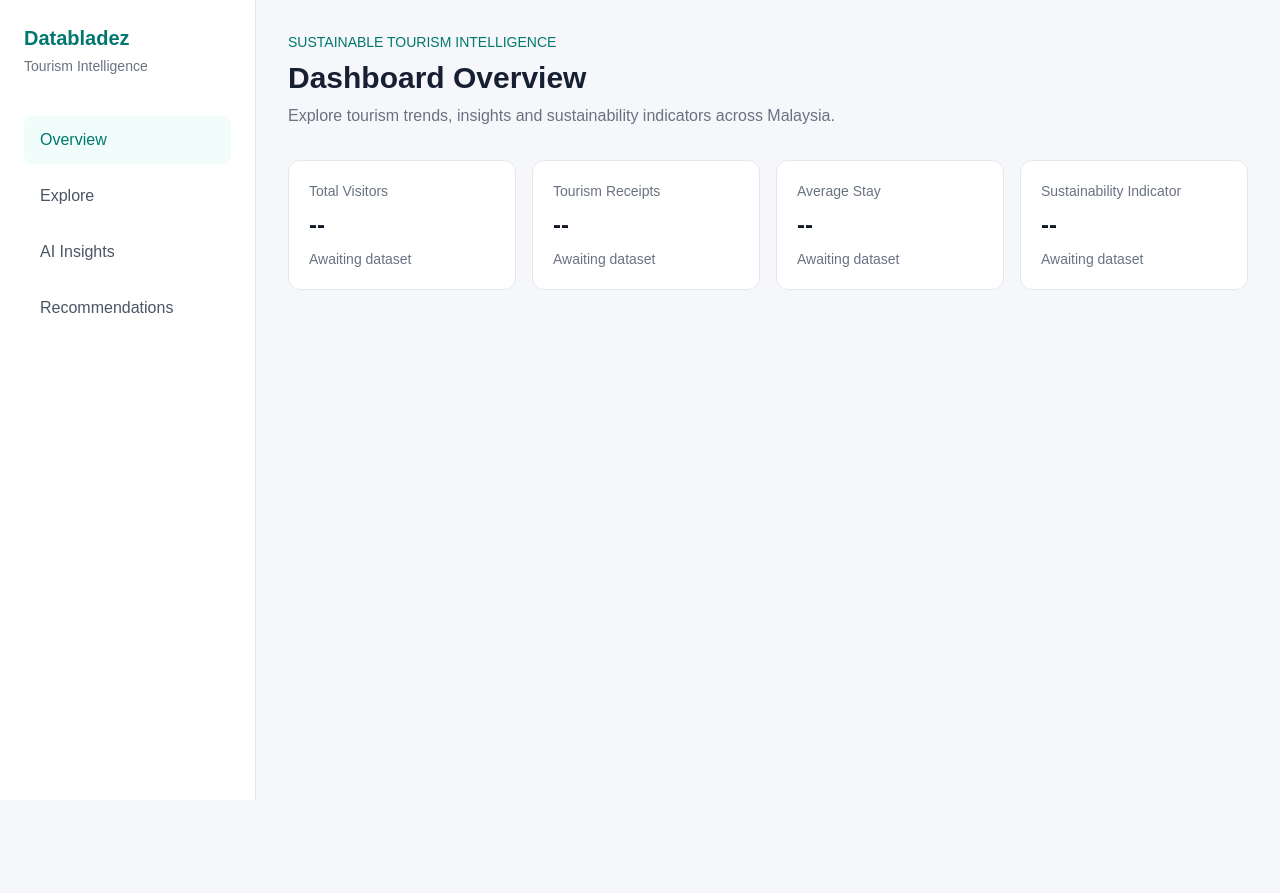
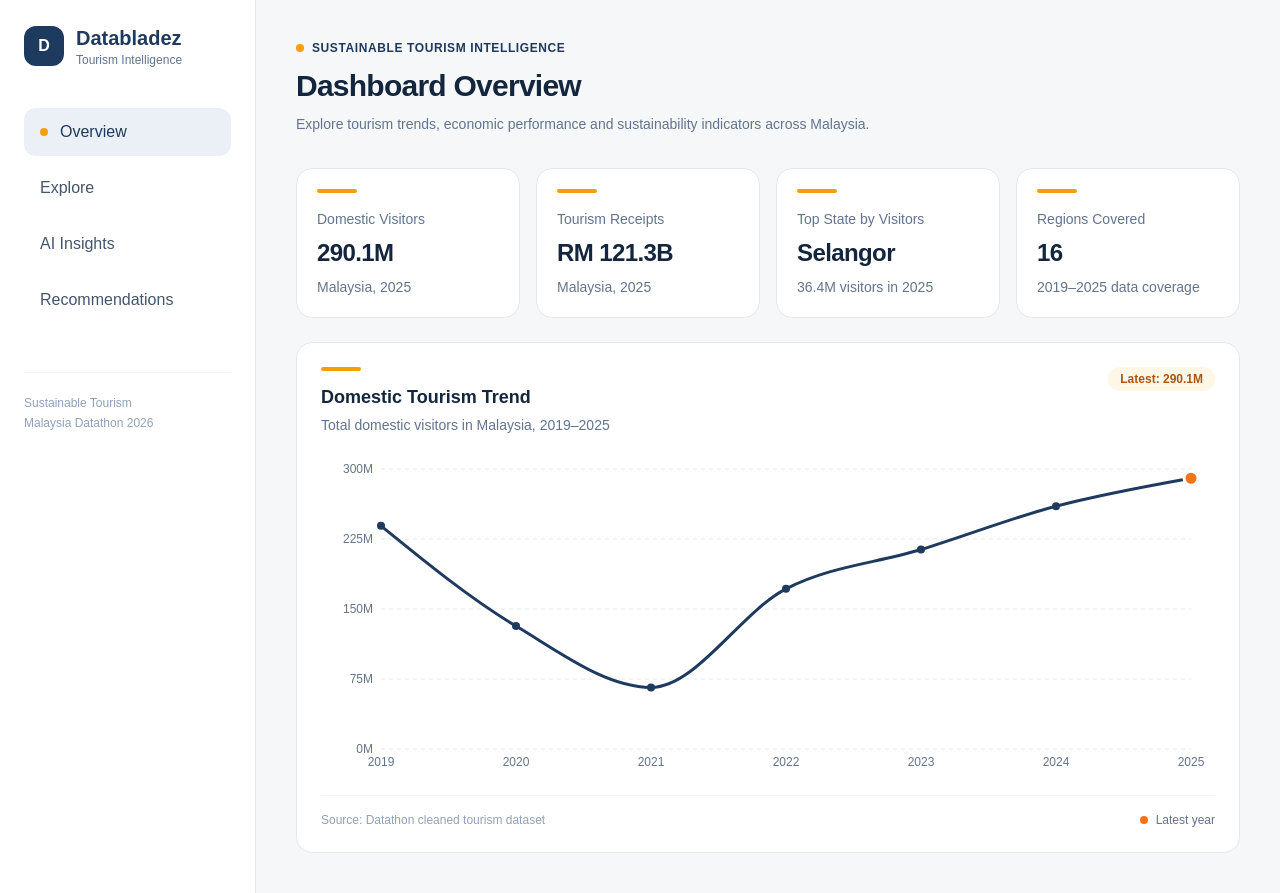
Before and after one commit to Nadsyuhamus/Databladez_Tourism, a Next.js app: page / in a window 1280 px wide. Before the commit the page ends 800 px from the top, so only its background shows below. Built offline with nearby package versions, Linux system fonts and the light colour scheme.

Commit message:
Add tourism trend chart and dashboard design system

```diff
--- a/app/globals.css
+++ b/app/globals.css
@@ -1,13 +1,22 @@
 @import "tailwindcss";
 
 :root {
-  --background: #f5f7fa;
-  --foreground: #172033;
-  --primary: #0f766e;
-  --primary-dark: #115e59;
+  --background: #f6f7f9;
+  --foreground: #0f172a;
+
+  --primary: #1e3a5f;
+  --primary-dark: #14263d;
+  --primary-light: #eaf0f6;
+
+  --accent: #f59e0b;
+  --accent-strong: #f97316;
+  --accent-light: #fff7e6;
+
   --card: #ffffff;
-  --border: #e5e7eb;
+  --border: #e2e8f0;
+
   --muted: #64748b;
+  --muted-light: #94a3b8;
 }
 
 * {
@@ -20,8 +29,17 @@ body {
   padding: 0;
 }
 
+html {
+  background: var(--background);
+}
+
 body {
   background: var(--background);
   color: var(--foreground);
   font-family: Arial, Helvetica, sans-serif;
 }
+
+::selection {
+  background: #fde68a;
+  color: #14263d;
+}
--- a/app/page.tsx
+++ b/app/page.tsx
@@ -1,53 +1,160 @@
+import fs from "fs";
+import path from "path";
+import Papa from "papaparse";
+
 import Sidebar from "@/components/Sidebar";
 import KpiCard from "@/components/KpiCard";
+import TourismTrendChart from "@/components/TourismTrendChart";
+
+import summaryMetrics from "@/datathon_final_package/summary_metrics.json";
+
+type TourismTrendRow = {
+  state: string;
+  year: string;
+  domestic_visitors_000: string;
+  tourism_receipts_rm_million: string;
+  tourism_growth_pct: string;
+  tourism_value_growth_pct: string;
+  tourism_intensity: string;
+  google_search_interest: string;
+  search_interest_growth_pct: string;
+};
 
 export default function Home() {
+  // KPI DATA
+
+  const totalVisitors =
+    summaryMetrics.total_domestic_visitors_000_latest * 1000;
+
+  const totalVisitorsDisplay = `${(
+    totalVisitors / 1_000_000
+  ).toFixed(1)}M`;
+
+  const tourismReceipts =
+    summaryMetrics.total_tourism_receipts_rm_million_latest;
+
+  const tourismReceiptsDisplay = `RM ${(
+    tourismReceipts / 1000
+  ).toFixed(1)}B`;
+
+  const topStateVisitors =
+    summaryMetrics.top_state_visitors_000_latest * 1000;
+
+  const topStateVisitorsDisplay = `${(
+    topStateVisitors / 1_000_000
+  ).toFixed(1)}M`;
+
+  // CSV DATA
+
+  const csvPath = path.join(
+    process.cwd(),
+    "datathon_final_package",
+    "chart_data",
+    "tourism_trend.csv"
+  );
+
+  const csvFile = fs.readFileSync(csvPath, "utf8");
+
+  const parsed = Papa.parse<TourismTrendRow>(csvFile, {
+    header: true,
+    skipEmptyLines: true,
+  });
+
+  const yearlyVisitors = new Map<number, number>();
+
+  parsed.data.forEach((row) => {
+    const year = Number(row.year);
+    const visitorsThousand = Number(
+      row.domestic_visitors_000
+    );
+
+    if (
+      !Number.isFinite(year) ||
+      !Number.isFinite(visitorsThousand)
+    ) {
+      return;
+    }
+
+    const currentTotal =
+      yearlyVisitors.get(year) ?? 0;
+
+    yearlyVisitors.set(
+      year,
+      currentTotal + visitorsThousand
+    );
+  });
+
+  const tourismTrendData = Array.from(
+    yearlyVisitors.entries()
+  )
+    .sort(([yearA], [yearB]) => yearA - yearB)
+    .map(([year, visitorsThousand]) => ({
+      year,
+      visitors: Number(
+        (visitorsThousand / 1000).toFixed(1)
+      ),
+    }));
+
   return (
-    <div className="flex min-h-screen">
-
+    <div className="flex min-h-screen bg-[#F6F7F9]">
       <Sidebar />
 
-      <main className="flex-1 p-8">
-        <p className="text-sm font-medium text-teal-700">
-          SUSTAINABLE TOURISM INTELLIGENCE
-        </p>
+      <main className="min-w-0 flex-1 p-8 lg:p-10">
+        {/* PAGE HEADER */}
 
-        <h2 className="mt-2 text-3xl font-bold">
-          Dashboard Overview
-        </h2>
+        <div className="mb-8">
+          <div className="mb-3 flex items-center gap-2">
+            <span className="h-2 w-2 rounded-full bg-[#F59E0B]" />
 
-        <p className="mt-2 text-gray-500">
-          Explore tourism trends, insights and sustainability indicators
-          across Malaysia.
-        </p>
+            <p className="text-xs font-bold tracking-wider text-[#1E3A5F]">
+              SUSTAINABLE TOURISM INTELLIGENCE
+            </p>
+          </div>
 
-        <div className="mt-8 grid grid-cols-1 gap-4 md:grid-cols-2 lg:grid-cols-4">
+          <h2 className="text-3xl font-bold tracking-tight text-[#14263D]">
+            Dashboard Overview
+          </h2>
+
+          <p className="mt-2 max-w-2xl text-sm leading-6 text-slate-500">
+            Explore tourism trends, economic performance and
+            sustainability indicators across Malaysia.
+          </p>
+        </div>
+
+        {/* KPI CARDS */}
+
+        <div className="grid grid-cols-1 gap-4 md:grid-cols-2 xl:grid-cols-4">
           <KpiCard
-            title="Total Visitors"
-            value="--"
-            description="Awaiting dataset"
+            title="Domestic Visitors"
+            value={totalVisitorsDisplay}
+            description={`Malaysia, ${summaryMetrics.latest_year}`}
           />
 
           <KpiCard
             title="Tourism Receipts"
-            value="--"
-            description="Awaiting dataset"
+            value={tourismReceiptsDisplay}
+            description={`Malaysia, ${summaryMetrics.latest_year}`}
           />
 
           <KpiCard
-            title="Average Stay"
-            value="--"
-            description="Awaiting dataset"
+            title="Top State by Visitors"
+            value={summaryMetrics.top_state_by_visitors_latest}
+            description={`${topStateVisitorsDisplay} visitors in ${summaryMetrics.latest_year}`}
           />
 
           <KpiCard
-            title="Sustainability Indicator"
-            value="--"
-            description="Awaiting dataset"
+            title="Regions Covered"
+            value={summaryMetrics.state_count.toString()}
+            description={`${summaryMetrics.year_min}–${summaryMetrics.year_max} data coverage`}
           />
         </div>
+
+        {/* CHART */}
+
+        <div className="mt-6">
+          <TourismTrendChart data={tourismTrendData} />
+        </div>
       </main>
-
     </div>
   );
 }
--- a/components/KpiCard.tsx
+++ b/components/KpiCard.tsx
@@ -10,14 +10,18 @@ export default function KpiCard({
   description,
 }: KpiCardProps) {
   return (
-    <div className="rounded-xl border border-gray-200 bg-white p-5">
-      <p className="text-sm text-gray-500">{title}</p>
+    <div className="group rounded-2xl border border-slate-200 bg-white p-5 transition duration-200 hover:-translate-y-1 hover:shadow-md">
+      <div className="mb-4 h-1 w-10 rounded-full bg-[#F59E0B]" />
 
-      <p className="mt-2 text-2xl font-bold text-gray-900">
+      <p className="text-sm font-medium text-slate-500">
+        {title}
+      </p>
+
+      <p className="mt-2 text-2xl font-bold tracking-tight text-[#14263D]">
         {value}
       </p>
 
-      <p className="mt-2 text-sm text-gray-500">
+      <p className="mt-2 text-sm text-slate-500">
         {description}
       </p>
     </div>
--- a/components/Sidebar.tsx
+++ b/components/Sidebar.tsx
@@ -1,31 +1,53 @@
 export default function Sidebar() {
   return (
-    <aside className="w-64 border-r border-gray-200 bg-white p-6">
-      <h1 className="text-xl font-bold text-teal-700">
-        Databladez
-      </h1>
+    <aside className="w-64 shrink-0 border-r border-slate-200 bg-white p-6">
+      {/* Brand */}
+      <div>
+        <div className="flex items-center gap-3">
+          <div className="flex h-10 w-10 items-center justify-center rounded-xl bg-[#1E3A5F] font-bold text-white">
+            D
+          </div>
 
-      <p className="mt-1 text-sm text-gray-500">
-        Tourism Intelligence
-      </p>
+          <div>
+            <h1 className="text-xl font-bold text-[#1E3A5F]">
+              Databladez
+            </h1>
 
+            <p className="text-xs text-slate-500">
+              Tourism Intelligence
+            </p>
+          </div>
+        </div>
+      </div>
+
+      {/* Navigation */}
       <nav className="mt-10 space-y-2">
-        <div className="rounded-lg bg-teal-50 px-4 py-3 font-medium text-teal-700">
+        <div className="flex cursor-pointer items-center rounded-xl bg-[#EAF0F6] px-4 py-3 font-medium text-[#1E3A5F]">
+          <span className="mr-3 h-2 w-2 rounded-full bg-[#F59E0B]" />
           Overview
         </div>
 
-        <div className="rounded-lg px-4 py-3 text-gray-600">
+        <div className="cursor-pointer rounded-xl px-4 py-3 text-slate-600 transition hover:bg-slate-50 hover:text-[#1E3A5F]">
           Explore
         </div>
 
-        <div className="rounded-lg px-4 py-3 text-gray-600">
+        <div className="cursor-pointer rounded-xl px-4 py-3 text-slate-600 transition hover:bg-slate-50 hover:text-[#1E3A5F]">
           AI Insights
         </div>
 
-        <div className="rounded-lg px-4 py-3 text-gray-600">
+        <div className="cursor-pointer rounded-xl px-4 py-3 text-slate-600 transition hover:bg-slate-50 hover:text-[#1E3A5F]">
           Recommendations
         </div>
       </nav>
+
+      {/* Footer */}
+      <div className="mt-12 border-t border-slate-100 pt-5">
+        <p className="text-xs leading-5 text-slate-400">
+          Sustainable Tourism
+          <br />
+          Malaysia Datathon 2026
+        </p>
+      </div>
     </aside>
   );
 }
--- /dev/null
+++ b/components/TourismTrendChart.tsx
@@ -0,0 +1,145 @@
+"use client";
+
+import {
+  CartesianGrid,
+  Line,
+  LineChart,
+  ReferenceDot,
+  ResponsiveContainer,
+  Tooltip,
+  XAxis,
+  YAxis,
+} from "recharts";
+
+type TourismTrendData = {
+  year: number;
+  visitors: number;
+};
+
+type TourismTrendChartProps = {
+  data: TourismTrendData[];
+};
+
+export default function TourismTrendChart({
+  data,
+}: TourismTrendChartProps) {
+  const latestData = data[data.length - 1];
+
+  return (
+    <div className="rounded-2xl border border-slate-200 bg-white p-6">
+      {/* Header */}
+      <div className="flex flex-col justify-between gap-3 sm:flex-row sm:items-start">
+        <div>
+          <div className="mb-3 h-1 w-10 rounded-full bg-[#F59E0B]" />
+
+          <h3 className="text-lg font-semibold text-[#14263D]">
+            Domestic Tourism Trend
+          </h3>
+
+          <p className="mt-1 text-sm text-slate-500">
+            Total domestic visitors in Malaysia, 2019–2025
+          </p>
+        </div>
+
+        <div className="rounded-full bg-[#FFF7E6] px-3 py-1 text-xs font-semibold text-[#B45309]">
+          Latest: {latestData?.visitors.toFixed(1)}M
+        </div>
+      </div>
+
+      {/* Chart */}
+      <div className="mt-6 h-80 w-full">
+        <ResponsiveContainer width="100%" height="100%">
+          <LineChart
+            data={data}
+            margin={{
+              top: 10,
+              right: 24,
+              left: 0,
+              bottom: 0,
+            }}
+          >
+            <CartesianGrid
+              stroke="#E2E8F0"
+              strokeDasharray="4 4"
+              vertical={false}
+            />
+
+            <XAxis
+              dataKey="year"
+              tickLine={false}
+              axisLine={false}
+              tick={{
+                fill: "#64748B",
+                fontSize: 12,
+              }}
+            />
+
+            <YAxis
+              tickLine={false}
+              axisLine={false}
+              tick={{
+                fill: "#64748B",
+                fontSize: 12,
+              }}
+              tickFormatter={(value) => `${value}M`}
+            />
+
+            <Tooltip
+              formatter={(value) => [
+                `${Number(value).toFixed(1)}M`,
+                "Domestic Visitors",
+              ]}
+              labelFormatter={(label) => `Year ${label}`}
+              contentStyle={{
+                borderRadius: "12px",
+                border: "1px solid #E2E8F0",
+                boxShadow: "0 8px 24px rgba(15, 23, 42, 0.08)",
+              }}
+            />
+
+            <Line
+              type="monotone"
+              dataKey="visitors"
+              stroke="#1E3A5F"
+              strokeWidth={3}
+              dot={{
+                r: 4,
+                fill: "#1E3A5F",
+                strokeWidth: 0,
+              }}
+              activeDot={{
+                r: 6,
+                fill: "#F59E0B",
+                stroke: "#FFFFFF",
+                strokeWidth: 2,
+              }}
+            />
+
+            {latestData && (
+              <ReferenceDot
+                x={latestData.year}
+                y={latestData.visitors}
+                r={7}
+                fill="#F97316"
+                stroke="#FFFFFF"
+                strokeWidth={3}
+              />
+            )}
+          </LineChart>
+        </ResponsiveContainer>
+      </div>
+
+      {/* Footer */}
+      <div className="mt-4 flex flex-wrap items-center justify-between gap-3 border-t border-slate-100 pt-4">
+        <p className="text-xs text-slate-400">
+          Source: Datathon cleaned tourism dataset
+        </p>
+
+        <div className="flex items-center gap-2 text-xs text-slate-500">
+          <span className="h-2 w-2 rounded-full bg-[#F97316]" />
+          Latest year
+        </div>
+      </div>
+    </div>
+  );
+}
--- a/package.json
+++ b/package.json
@@ -10,12 +10,15 @@
   },
   "dependencies": {
     "next": "16.3.5",
+    "papaparse": "^5.7.0",
     "react": "19.2.8",
-    "react-dom": "19.2.8"
+    "react-dom": "19.2.8",
+    "recharts": "^3.10.1"
   },
   "devDependencies": {
     "@tailwindcss/postcss": "^4",
     "@types/node": "^20",
+    "@types/papaparse": "^5.5.2",
     "@types/react": "^19",
     "@types/react-dom": "^19",
     "eslint": "^9",
```
Also changed, not shown: 1 other file (tests, documents, lock files or other folders).
